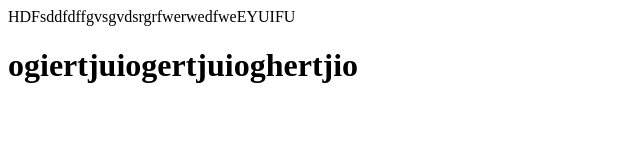
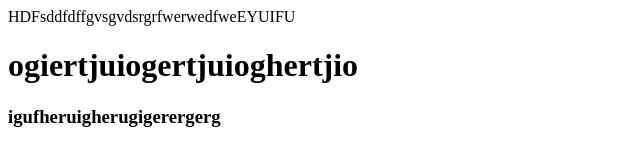
Before and after one commit to anton-orlov55/first-project, a plain HTML site: page index.html in a window 1280 px wide. Shown: the whole page, without its empty margins (0-640 px from the left). Drawn offline with Linux system fonts and the light colour scheme.

Commit message:
имя коммита

```diff
--- a/index.html
+++ b/index.html
@@ -1,4 +1,5 @@
 <header class="header"> HDFsddfdffgvsgvdsrgrfwerwedfweEYUIFU</header>
 <body>
   <h1>ogiertjuiogertjuioghertjio</h1>
+  <h3>igufheruigherugigerergerg</h3>
 </body>
```
